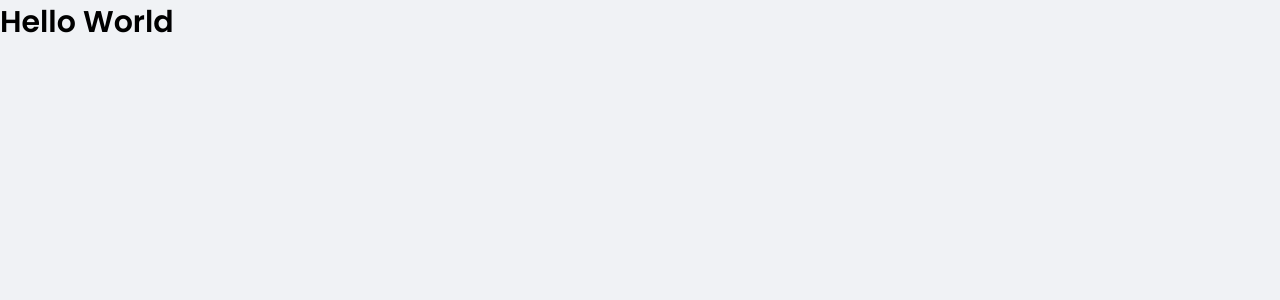
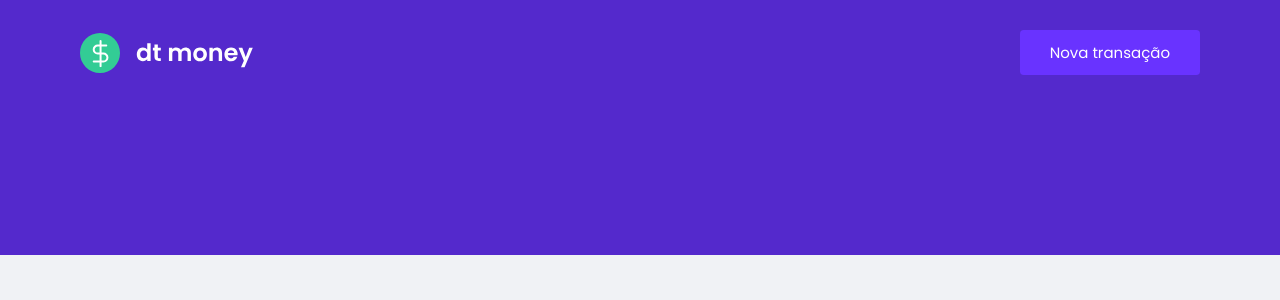
Before and after one commit to anddreluis2/gerenciadorDeCustos, a React (Vite) app: page / in a window 1280 px wide. Shown: the top 300 px of the page. Built offline with nearby package versions, Linux system fonts and the light colour scheme.

Commit message:
estilizando e criando Header

```diff
--- a/src/App.tsx
+++ b/src/App.tsx
@@ -1,12 +1,12 @@
-import styled from 'styled-components'
+import { Header } from './components/Header'
 import { GlobalStyle } from './styles/global'
 
 export function App() {
 
   return (
-    <div className="App">
-      <h1>Hello World </h1>
-      <GlobalStyle/>
-    </div>
+    <>
+      <Header />
+      <GlobalStyle />
+    </>
   )
 }
--- /dev/null
+++ b/src/components/Header/index.tsx
@@ -0,0 +1,15 @@
+import logoImg from '../../assets/logo.svg'
+import { Container, Content } from './styles'
+
+export function Header() {
+    return (
+        <>
+            <Container>
+                <Content>
+                    <img src={logoImg} alt="al money" />
+                    <button type="button"> Nova transação </button>
+                </Content>
+            </Container>
+        </>
+    )
+}
--- /dev/null
+++ b/src/components/Header/styles.ts
@@ -0,0 +1,29 @@
+import styled from "styled-components";
+
+export const Container = styled.header`
+    background: var(--blue);
+`
+
+export const Content =styled.div`
+    max-width: 1120px;
+    margin: 0 auto;
+    padding: 2rem 1rem 12rem;
+    display: flex;
+    align-items: center;
+    justify-content: space-between;
+
+    button {
+        font-size: 1rem;
+        color: #fff;
+        background: var(--blue-light);
+        border: 0;
+        padding: 0 2rem;
+        border-radius: 0.25rem;
+        height: 3rem;
+        transition: filter 0.2s;
+
+        &:hover{
+            filter: brightness(0.9)
+        }
+    }
+`
--- a/src/styles/global.ts
+++ b/src/styles/global.ts
@@ -26,7 +26,6 @@
         }
     }
 
-
     body {
         background-color:var(--background);
         -webkit-font-smoothing: antaliased;
```
